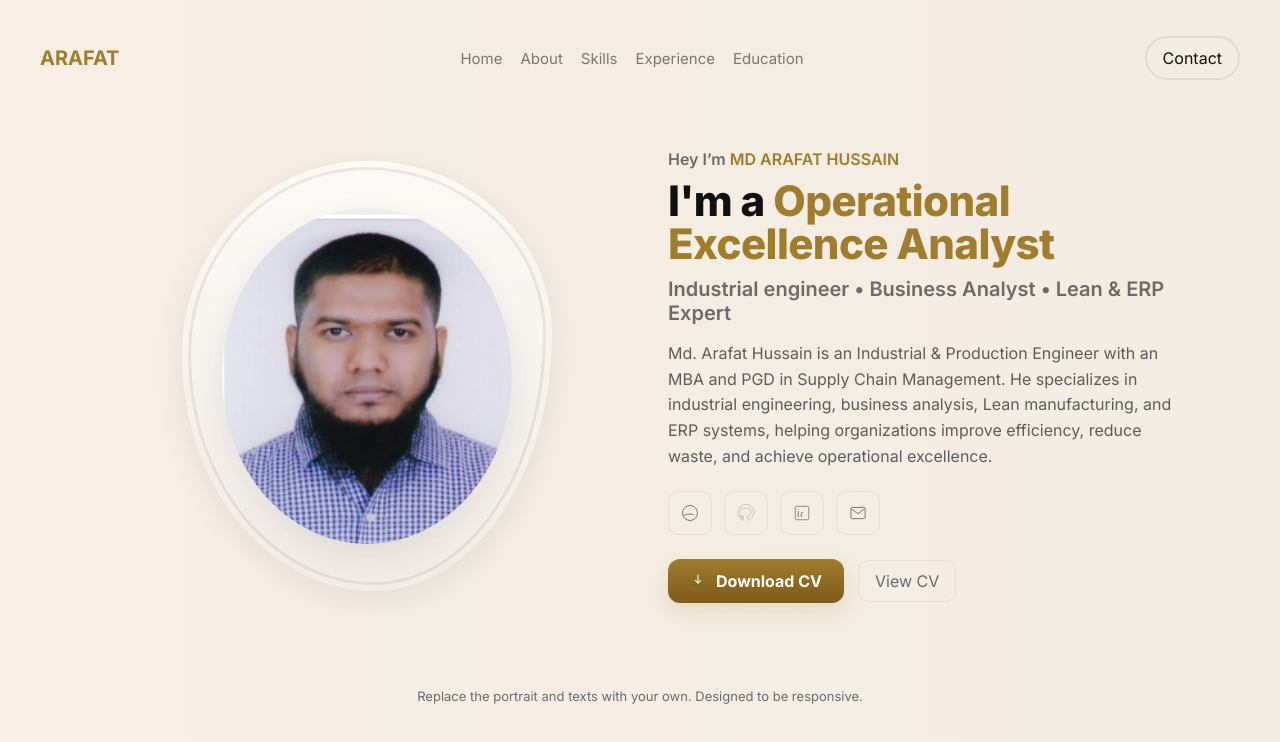
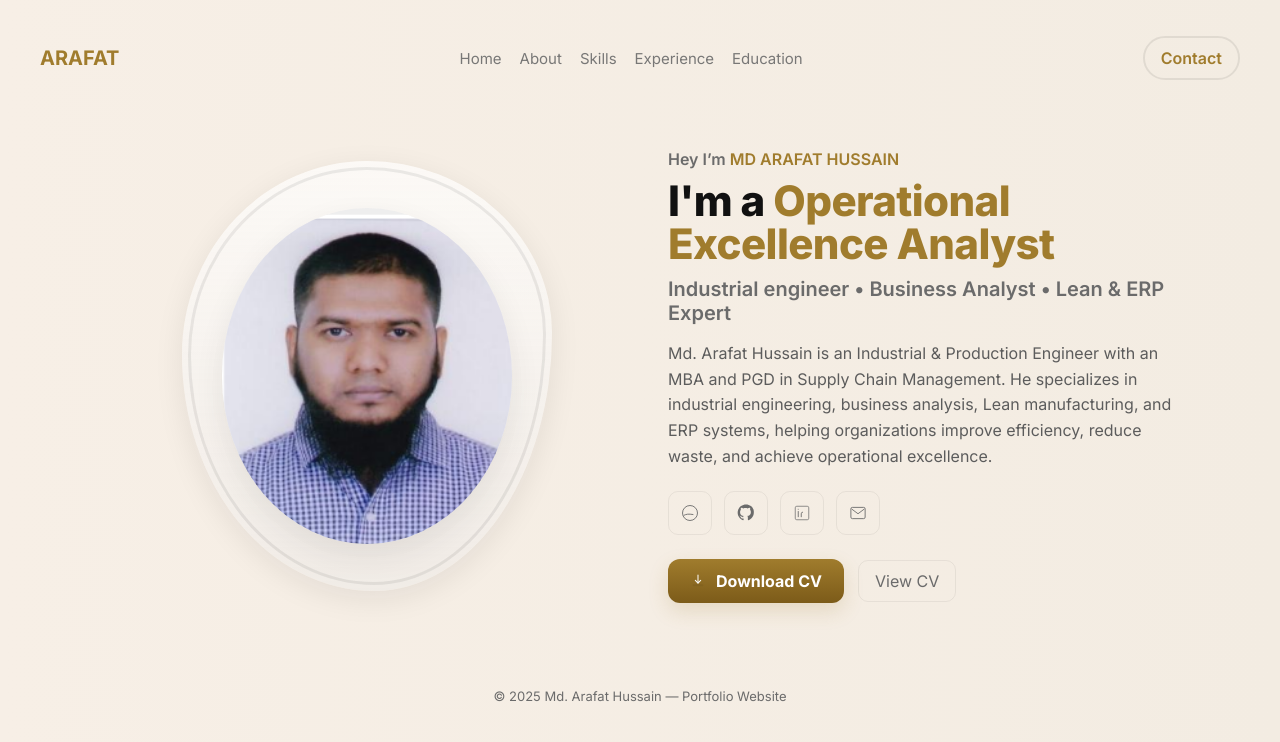
Before and after one commit to arafat-ipe/protfolio, a plain HTML site: page index.html in a window 1280 px wide. Drawn offline with Linux system fonts and the light colour scheme.

Commit message:
Update index.html

```diff
--- a/index.html
+++ b/index.html
@@ -48,6 +48,9 @@
     padding:10px 16px;
     border-radius:999px;
     background:transparent;
+    text-decoration:none;
+    color:var(--accent);
+    font-weight:600;
   }
 
   /* Hero layout */
@@ -189,7 +192,7 @@
       <a href="#experience">Experience</a>
       <a href="#education">Education</a>
     </nav>
-    <div class="cta">Contact</div>
+    <a href="#contact" class="cta">Contact</a>
   </header>
 
   <main class="hero" id="home">
@@ -202,7 +205,6 @@
       </div>
     </div>
 
-
     <!-- RIGHT: text -->
     <section class="hero-content">
       <div class="eyebrow">Hey I’m <span class="accent">MD ARAFAT HUSSAIN</span></div>
@@ -210,29 +212,40 @@
       <div class="sub">Industrial engineer • Business Analyst • Lean & ERP Expert</div>
 
       <p class="lead">
-Md. Arafat Hussain is an Industrial & Production Engineer with an MBA and PGD in Supply Chain Management. He specializes in industrial engineering, business analysis, Lean manufacturing, and ERP systems, helping organizations improve efficiency, reduce waste, and achieve operational excellence.
+        Md. Arafat Hussain is an Industrial & Production Engineer with an MBA and PGD in Supply Chain Management.
+        He specializes in industrial engineering, business analysis, Lean manufacturing, and ERP systems, helping organizations
+        improve efficiency, reduce waste, and achieve operational excellence.
       </p>
 
       <div class="socials" aria-label="Social links">
-        <!-- simple SVG icons -->
         <a href="#" title="Dribbble" aria-label="Dribbble">
-          <svg width="18" height="18" viewBox="0 0 24 24" fill="none" aria-hidden="true"><circle cx="12" cy="12" r="10" stroke="#6b6b6b" stroke-width="1.2"/><path d="M4 15c3-1.5 6-2 12-1" stroke="#6b6b6b" stroke-width="1.2" stroke-linecap="round"/></svg>
+          <svg width="18" height="18" viewBox="0 0 24 24" fill="none" aria-hidden="true">
+            <circle cx="12" cy="12" r="10" stroke="#6b6b6b" stroke-width="1.2"/>
+            <path d="M4 15c3-1.5 6-2 12-1" stroke="#6b6b6b" stroke-width="1.2" stroke-linecap="round"/>
+          </svg>
         </a>
         <a href="#" title="GitHub" aria-label="GitHub">
-          <svg width="18" height="18" viewBox="0 0 24 24" fill="none" aria-hidden="true"><path d="M12 .5C5.7.5.9 5.3.9 11.7c0 4.6 3 8.5 7.2 9.9.5.1.7-.2.7-.5v-1.9c-2.9.6-3.6-1.3-3.6-1.3-.5-1.3-1.3-1.6-1.3-1.6-1-.7.1-.7.1-.7 1.1.1 1.7 1.1 1.7 1.1 1 .1 1.8.7 2.4 1.2.1-.9.4-1.5.7-1.8-2.3-.3-4.7-1.2-4.7-5.3 0-1.2.4-2.2 1.1-3-.1-.3-.5-1.4.1-2.8 0 0 .9-.3 3 .9.9-.3 2-.5 3-.5s2.1.2 3 .5c2.1-1.2 3-.9 3-.9.6 1.4.2 2.5.1 2.8.7.8 1.1 1.8 1.1 3 0 4.1-2.5 5-4.7 5.3.4.4.7 1 .7 2v3c0 .3.2.6.7.5 4.2-1.4 7.2-5.3 7.2-9.9C23.1 5.3 18.3.5 12 .5z" stroke="#6b6b6b" stroke-width="0.4" fill="none"/></svg>
+          <svg width="18" height="18" viewBox="0 0 24 24" fill="none" aria-hidden="true">
+            <path d="M12 .5C5.7.5.9 5.3.9 11.7c0 4.6 3 8.5 7.2 9.9.5.1.7-.2.7-.5v-1.9c-2.9.6-3.6-1.3-3.6-1.3-.5-1.3-1.3-1.6-1.3-1.6-1-.7.1-.7.1-.7 1.1.1 1.7 1.1 1.7 1.1 1 .1 1.8.7 2.4 1.2.1-.9.4-1.5.7-1.8-2.3-.3-4.7-1.2-4.7-5.3 0-1.2.4-2.2 1.1-3-.1-.3-.5-1.4.1-2.8 0 0 .9-.3 3 .9.9-.3 2-.5 3-.5s2.1.2 3 .5c2.1-1.2 3-.9 3-.9.6 1.4.2 2.5.1 2.8.7.8 1.1 1.8 1.1 3 0 4.1-2.5 5-4.7 5.3.4.4.7 1 .7 2v3c0 .3.2.6.7.5 4.2-1.4 7.2-5.3 7.2-9.9C23.1 5.3 18.3.5 12 .5z" fill="#6b6b6b"/>
+          </svg>
         </a>
         <a href="#" title="LinkedIn" aria-label="LinkedIn">
-          <svg width="18" height="18" viewBox="0 0 24 24" fill="none" aria-hidden="true"><rect x="3" y="3" width="18" height="18" rx="2" stroke="#6b6b6b" stroke-width="1"/><path d="M7 10v7M7 7v.01M11 17v-4a2 2 0 0 1 2-2h0" stroke="#6b6b6b" stroke-width="1.2" stroke-linecap="round" stroke-linejoin="round"/></svg>
+          <svg width="18" height="18" viewBox="0 0 24 24" fill="none" aria-hidden="true">
+            <rect x="3" y="3" width="18" height="18" rx="2" stroke="#6b6b6b" stroke-width="1"/>
+            <path d="M7 10v7M7 7v.01M11 17v-4a2 2 0 0 1 2-2h0" stroke="#6b6b6b" stroke-width="1.2" stroke-linecap="round" stroke-linejoin="round"/>
+          </svg>
         </a>
         <a href="#" title="Mail" aria-label="Email">
-          <svg width="18" height="18" viewBox="0 0 24 24" fill="none" aria-hidden="true"><rect x="2.5" y="4.5" width="19" height="15" rx="2" stroke="#6b6b6b" stroke-width="1.2"/><path d="M4 7l8 6 8-6" stroke="#6b6b6b" stroke-width="1.2" stroke-linecap="round" stroke-linejoin="round"/></svg>
+          <svg width="18" height="18" viewBox="0 0 24 24" fill="none" aria-hidden="true">
+            <rect x="2.5" y="4.5" width="19" height="15" rx="2" stroke="#6b6b6b" stroke-width="1.2"/>
+            <path d="M4 7l8 6 8-6" stroke="#6b6b6b" stroke-width="1.2" stroke-linecap="round" stroke-linejoin="round"/>
+          </svg>
         </a>
       </div>
 
       <div class="actions">
         <!-- Download CV button -->
         <a class="btn-primary" href="cv_arafat.pdf" download>
-    <!-- small download icon -->
           <svg width="16" height="16" viewBox="0 0 24 24" fill="none" aria-hidden="true" style="opacity:.95">
             <path d="M12 3v12" stroke="white" stroke-width="1.6" stroke-linecap="round"/>
             <path d="M8 11l4 4 4-4" stroke="white" stroke-width="1.6" stroke-linecap="round" stroke-linejoin="round"/>
@@ -244,13 +257,12 @@ Md. Arafat Hussain is an Industrial & Production Engineer with an MBA and PGD in
         <!-- View CV button -->
         <a class="btn-ghost" href="cv_arafat.pdf" target="_blank">View CV</a>
       </div>
-
     </section>
   </main>
 
-  <!-- Small accessible footer or note -->
+  <!-- Footer -->
   <footer style="max-width:var(--container); margin:40px auto 10px; color:var(--muted); font-size:13px; text-align:center;">
-    Replace the portrait and texts with your own. Designed to be responsive.
+    © 2025 Md. Arafat Hussain — Portfolio Website
   </footer>
 </body>
 </html>
```
Lines whose indentation alone changed are shown as unchanged.
